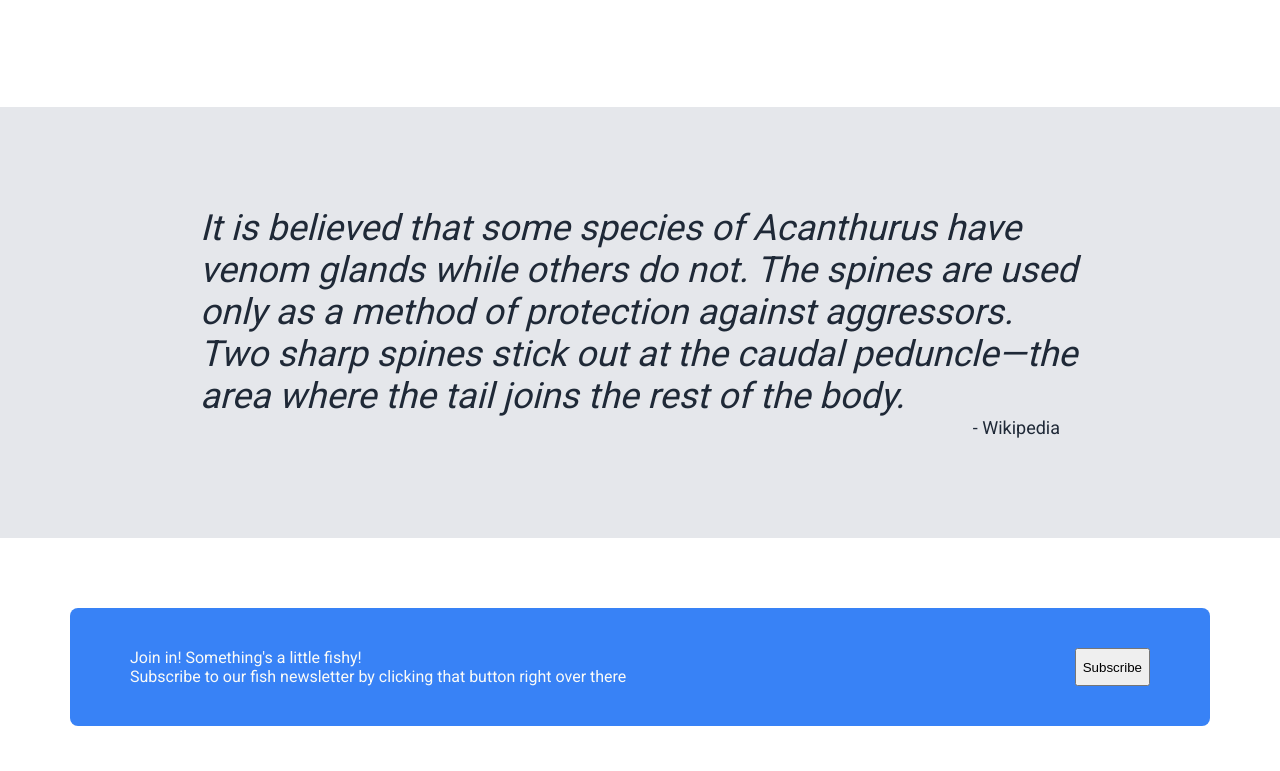
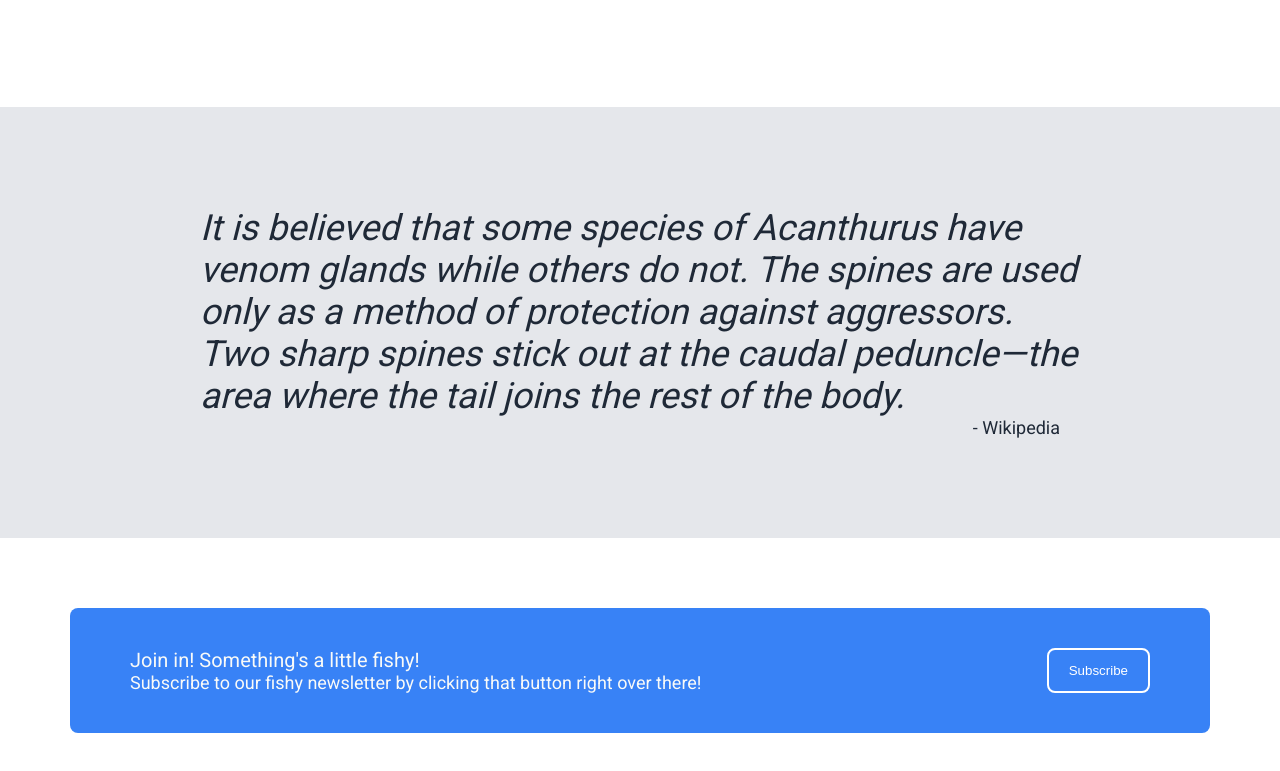
Before and after one commit to ndethn/landing-page, a plain HTML site: page index.html in a window 1280 px wide. Shown: the part 862-1633 px from the top of the page. Drawn offline with Linux system fonts and the light colour scheme.

Commit message:
Adjust subscribe section contents and button

```diff
--- a/index.html
+++ b/index.html
@@ -59,10 +59,10 @@
     </div>
     <div class="subscribe-container">
         <div class="subscribe-content">
-            <div>Join in! Something's a little fishy!</div>
-            <div>Subscribe to our fish newsletter by clicking that button right over there</div>
+            <div class="join-text">Join in! Something's a little fishy!</div>
+            <div class="subscribe-subtext">Subscribe to our fishy newsletter by clicking that button right over there!</div>
         </div>
-        <button>Subscribe</button>
+        <button class="subscribe-button">Subscribe</button>
     </div>
 </body>
 
--- a/styles.css
+++ b/styles.css
@@ -105,6 +105,8 @@ ul {
 
 }
 
+/* quote section */
+
 .quote-container {
     background-color: #E5E7EB;
     padding: 100px 200px;
@@ -126,6 +128,8 @@ ul {
     margin: 0;
 }
 
+/* subscribe section */
+
 .subscribe-container {
     background-color: #3882F6;
     color: #F9FAF8;
@@ -135,3 +139,19 @@ ul {
     margin: 70px;
     border-radius: 8px;
 }
+
+.join-text {
+    font-size: 20px;
+}
+
+.subscribe-subtext {
+    font-size: 18px;
+}
+
+.subscribe-button {
+    background-color: #3882F6;
+    border: 2px solid white;
+    color: white;
+    border-radius: 8px;
+    padding: 0 20px;
+}
```
